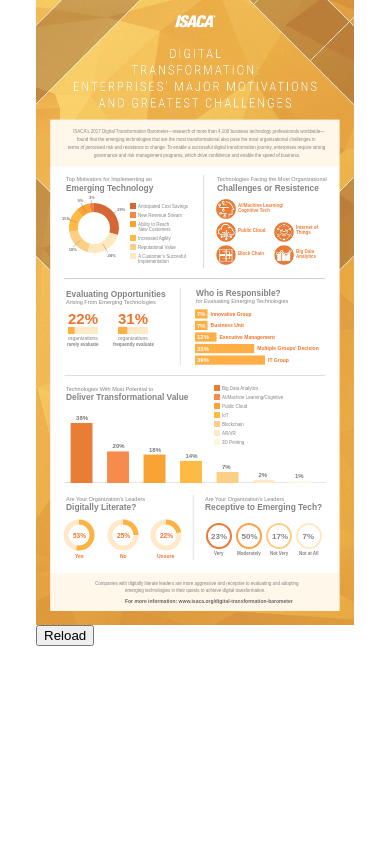
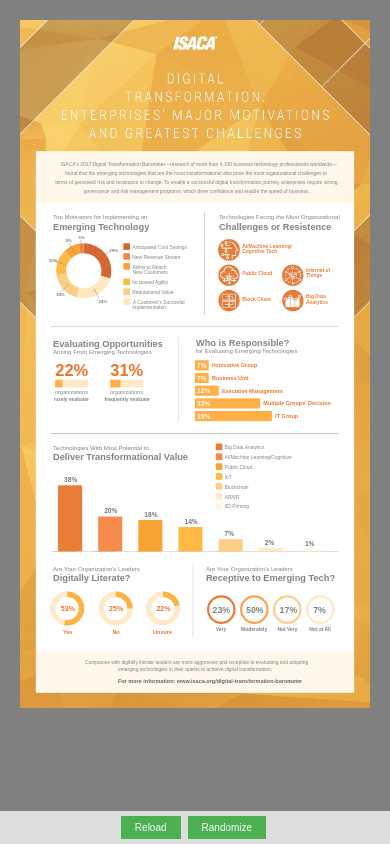
Before and after one commit to hireign/d3-infographic, a website with bundled scripts: page index.html in a window 390 px wide. Built offline with nearby package versions, Linux system fonts and the light colour scheme.

Commit message:
updated css media queries for responsiveness

```diff
--- a/css/main.css
+++ b/css/main.css
@@ -1,19 +1,72 @@
+* {
+  box-sizing: border-box;
+}
+
+.row::after {
+  content: "";
+  clear: both;
+  display: table;
+}
+
 html {
-  overflow-y: scroll;
-  overflow-x: hidden;
+  background-color: grey;
+  overflow-x: visible;
 }
 body {
-  height: 625px;
-  width: 318px;
-  margin: auto;
-  padding: 0px;
+  padding: 0;
+  margin-left: 0;
+  margin-right: 0;
+  margin-top: 20px;
+  margin-bottom: 0;
 }
-svg {
+.center {
+  margin-left: auto;
+  margin-right: auto;
+  display: block;
+}
+
+/* setting up image as svg background */
+.zoomout {
+  width: 318;
+  height: 625;
   background: url("../images/background.jpg");
   background-repeat: no-repeat;
   background-position: center;
-  background-size: contain;
+  background-size: cover;
+  zoom: 1;
 }
+
+/* footer elements */
+.footer {
+  display: block;
+  position: fixed;
+  left: 0;
+  bottom: 0;
+  width: 100%;
+  background-color: #dddddd;
+  text-align: center;
+  zoom: reset;
+}
+.btn-div {
+  padding: 5px;
+}
+.btn {
+  background-color: #4caf50;
+  border: none;
+  color: white;
+  padding: 6px 14px;
+  margin-right: 3px;
+  text-align: center;
+  text-decoration: none;
+  display: inline-block;
+  font-size: 10px;
+}
+.btn:hover {
+  background-color: #47a54b;
+  cursor: pointer;
+}
+
+/* graph elements */
 .brown-text {
   font-family: sans-serif;
   font-size: 4.5px;
@@ -69,5 +122,49 @@
   font-weight: bold;
   font-stretch: ultra-condensed;
 }
-/* .btn {
-} */
+
+@media only screen and (min-height: 700px) and (min-width: 375px) {
+  .zoomout{
+    zoom: 1.1;
+  }
+}
+@media only screen and (min-height: 800px) and (min-width: 375px) {
+  .zoomout{
+    zoom: 1.1;
+  }
+}
+@media only screen and (min-height: 900px) and (min-width: 375px) {
+  .zoomout{
+    zoom: 1.4;
+  }
+}
+@media only screen and (min-height: 1000px) and (min-width: 375px) {
+  .zoomout{
+    zoom: 1.5;
+  }
+}
+@media only screen and (min-height: 1100px) and (min-width: 375px) {
+  .zoomout{
+    zoom: 1.7;
+  }
+}
+@media only screen and (min-height: 1200px) and (min-width: 375px) {
+  .zoomout{
+    zoom: 1.8;
+  }
+}
+@media only screen and (min-height: 1300px) and (min-width: 375px) {
+  .zoomout{
+    zoom: 2;
+  }
+}
+@media only screen and (min-height: 1500px) and (min-width: 375px) {
+  .zoomout{
+    zoom: 2.4;
+  }
+}
+@media only screen and (min-height: 1700px) and (min-width: 375px) {
+  .zoomout{
+    zoom: 2.8;
+  }
+}
--- a/graphs/graph-a.js
+++ b/graphs/graph-a.js
@@ -43,7 +43,7 @@
 const arcL = d3.arc().innerRadius(30).outerRadius(33);
 
 //selecting root svg
-const svg = d3.select("svg");
+const svg = d3.select(".zoomout");
 
 const render = (data) => {
   //emptying the array if already populated
--- a/graphs/graph-b.js
+++ b/graphs/graph-b.js
@@ -10,7 +10,7 @@
   });
 
 //selecting root svg
-const svg = d3.select("svg");
+const svg = d3.select(".zoomout");
 
 //rendering data
 const render = (data) => {
--- a/graphs/graph-c.js
+++ b/graphs/graph-c.js
@@ -10,7 +10,7 @@
   });
 
 //selecting root svg
-const svg = d3.select("svg");
+const svg = d3.select(".zoomout");
 const width = 120;
 const height = 60;
 
--- a/graphs/graph-d.js
+++ b/graphs/graph-d.js
@@ -10,7 +10,7 @@
   });
 
 //selecting root svg
-const svg = d3.select("svg");
+const svg = d3.select(".zoomout");
 const width = 270;
 const height = 60;
 
--- a/graphs/graph-e.js
+++ b/graphs/graph-e.js
@@ -14,7 +14,7 @@
   answer = [];
 
 //selecting root svg
-const svg = d3.select("svg");
+const svg = d3.select(".zoomout");
 
 // positional co-ordinates for the percentages
 var dataX = [37, 81, 124];
--- a/graphs/graph-f.js
+++ b/graphs/graph-f.js
@@ -14,7 +14,7 @@
   scale = [];
 
 //selecting root svg
-const svg = d3.select("svg");
+const svg = d3.select(".zoomout");
 
 // colors for all 4 circles
 var colors = ["#ec7936", "#fca24c", "#fecd88", "#fdeac2"];
--- a/index.html
+++ b/index.html
@@ -3,14 +3,17 @@
     <link rel="stylesheet" href="css/main.css" />
     <title>D3 Infographic Visualization</title>
     <script src="https://d3js.org/d3.v5.js"></script>
+    <meta name="viewport" content="width=device-width, initial-scale=1.0" />
   </head>
 
   <body>
-    <svg width="318" height="625" class="zoomout">
+    <div class="row">
+      <div class="div-svg">
+        <svg class="zoomout center">
           <g>
             <text x="37" y="133" class="small-description">
-          ISACA's 2017 Digital Transformation Barometer—research of more than
-          4,100 business technology professionals worldwide—
+              ISACA's 2017 Digital Transformation Barometer—research of more
+              than 4,100 business technology professionals worldwide—
             </text>
             <text x="41" y="141" class="small-description">
               found that the emerging technologies that are the most
@@ -18,11 +21,12 @@
             </text>
             <text x="32" y="149" class="small-description">
               terms of perceived risk and resistance to change. To enable a
-          successful digital transformation journey, enterprises require strong
+              successful digital transformation journey, enterprises require
+              strong
             </text>
             <text x="58" y="157" class="small-description">
-          governance and risk management programs, which drive confidence and
-          enable the speed of business.
+              governance and risk management programs, which drive confidence
+              and enable the speed of business.
             </text>
           </g>
           <g>
@@ -146,7 +150,9 @@
             <text x="30" y="181" class="heading-small">
               Top Motivators for Implementing an
             </text>
-        <text x="30" y="191" class="heading-large">Emerging Technology</text>
+            <text x="30" y="191" class="heading-large">
+              Emerging Technology
+            </text>
             <text
               x="102"
               y="208"
@@ -255,7 +261,9 @@
             </text>
           </g>
           <g>
-        <text x="160" y="296" class="heading-large">Who is Responsible?</text>
+            <text x="160" y="296" class="heading-large">
+              Who is Responsible?
+            </text>
             <text x="160" y="303" class="heading-small">
               for Evaluating Emerging Technologies
             </text>
@@ -384,7 +392,9 @@
             <text x="30" y="501" class="heading-small">
               Are Your Organization's Leaders
             </text>
-        <text x="30" y="510" class="heading-large">Digitally Literate?</text>
+            <text x="30" y="510" class="heading-large">
+              Digitally Literate?
+            </text>
             <circle cx="43" cy="535" r="13" class="graph-circles-e"></circle>
             <circle cx="87" cy="535" r="13" class="graph-circles-e"></circle>
             <circle cx="130" cy="535" r="13" class="graph-circles-e"></circle>
@@ -419,13 +429,23 @@
               transformation.
             </text>
             <text x="89" y="603" class="footer-link">
-          For more information: www.isaca.org/digital-transformation-barometer
+              For more information:
+              www.isaca.org/digital-transformation-barometer
             </text>
           </g>
-      <div>
-        <button class="btn btn-primary" id="btn-reload">Reload</button>
+        </svg>
       </div>
-    </svg>
+    </div>
+    <div class="row footer">
+      <div class="btn-div center">
+        <button class="btn btn-primary btn-action" id="btn-reload">
+          Reload
+        </button>
+        <button class="btn btn-primary btn-action" id="btn-randomize">
+          Randomize
+        </button>
+      </div>
+    </div>
     <script src="graphs/graph-a.js" type="module"></script>
     <script src="graphs/graph-b.js" type="module"></script>
     <script src="graphs/graph-c.js" type="module"></script>
--- a/js/reload.js
+++ b/js/reload.js
@@ -33,8 +33,6 @@
   fileParserF,
 ];
 
-console.log(typeof fileParserA)
-
 // function to reload the graph
 const reloadData = () => fileParserArray.forEach((d,i) => d(csvArray[i]))
 
```
Lines whose indentation alone changed are shown as unchanged.
